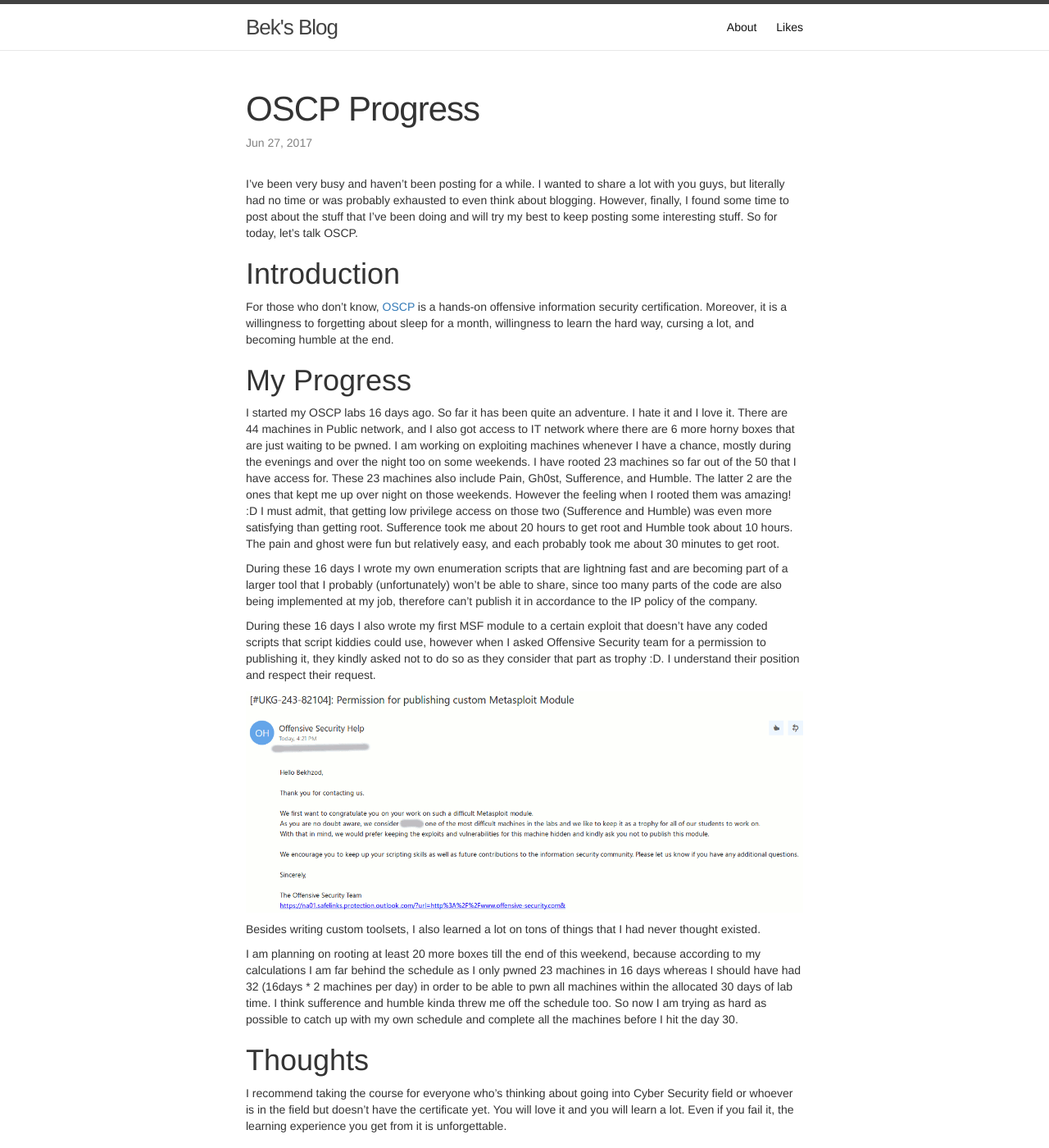
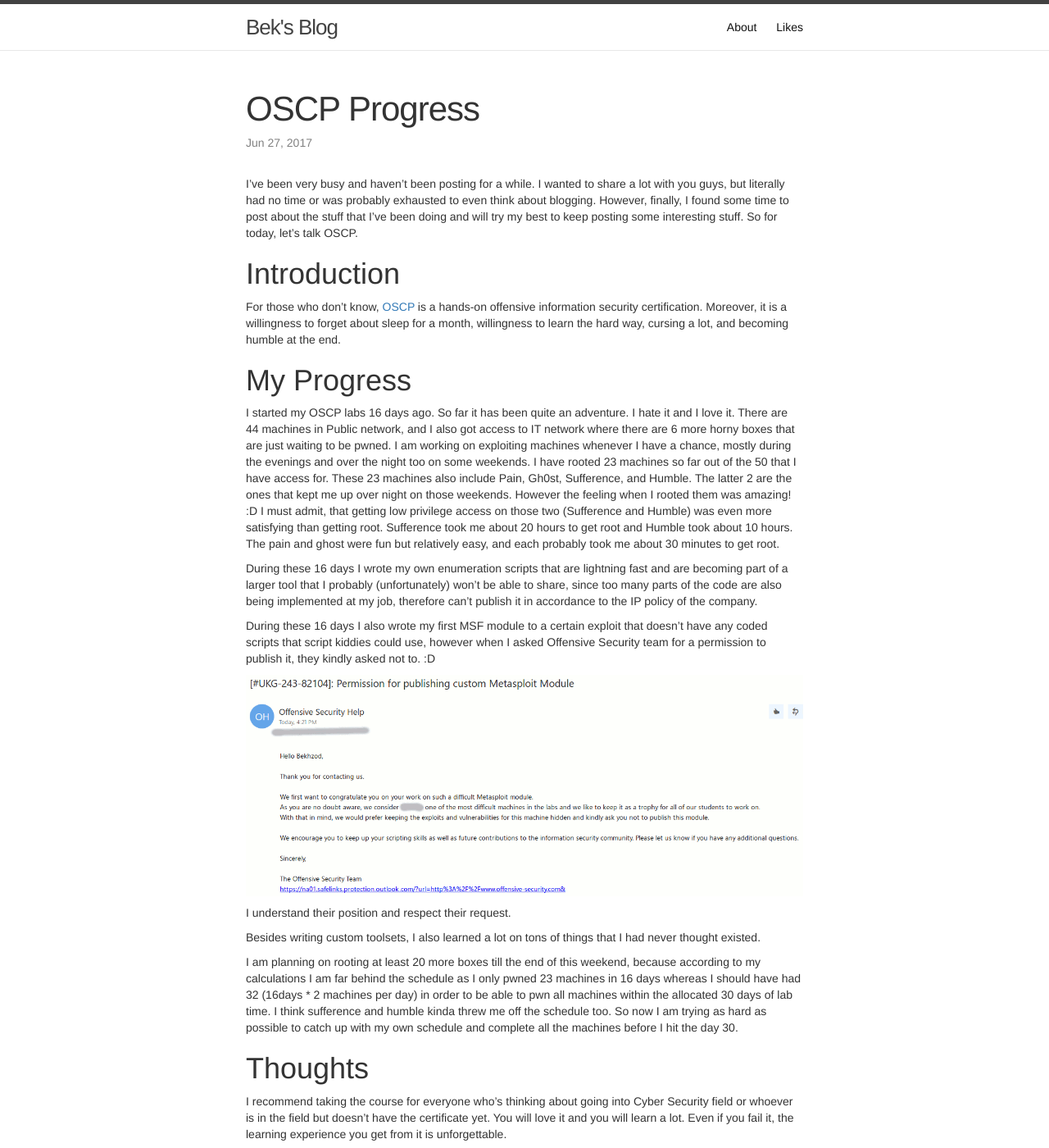
Before and after one commit to bekhzod0725/bekhzod0725.github.io, a Jekyll site: the page built from _posts/2017-06-27-oscp-progress.markdown, in a window 1280 px wide and 1400 px high. Shown: the whole window at 82% size. Built offline with Jekyll 4.4.1, drawn with Linux system fonts in a browser that asks for light colours; comment, search, counter and statistics services are not loaded.

Commit message:
img size

```diff
--- a/_posts/2017-06-27-oscp-progress.markdown
+++ b/_posts/2017-06-27-oscp-progress.markdown
@@ -10,19 +10,20 @@
 However, finally, I found some time to post about the stuff that I've been doing and will try my best to keep posting some interesting stuff. So for today, let's talk OSCP.
 
 # Introduction
-For those who don't know, [OSCP](https://www.offensive-security.com/information-security-certifications/oscp-offensive-security-certified-professional/) is a hands-on offensive information security certification. Moreover, it is a willingness to forgetting about sleep for a month, willingness to learn the hard way, cursing a lot, and becoming humble at the end.
+For those who don't know, [OSCP](https://www.offensive-security.com/information-security-certifications/oscp-offensive-security-certified-professional/) is a hands-on offensive information security certification. Moreover, it is a willingness to forget about sleep for a month, willingness to learn the hard way, cursing a lot, and becoming humble at the end.
 
 # My Progress
 I started my OSCP labs 16 days ago. So far it has been quite an adventure.  I hate it and I love it. There are 44 machines in Public network, and I also got access to IT network where there are 6 more horny boxes that are just waiting to be pwned. I am working on exploiting machines whenever I have a chance, mostly during the evenings and over the night too on some weekends. I have rooted 23 machines so far out of the 50 that I have access for. These 23 machines also include Pain, Gh0st, Sufference, and Humble. The latter 2 are the ones that kept me up over night on those weekends. However the feeling when I rooted them was amazing! :D I must admit, that getting low privilege access on those two (Sufference and Humble) was even more satisfying than getting root. Sufference took me about 20 hours to get root and Humble took about 10 hours. The pain and ghost were fun but relatively easy, and each probably took me about 30 minutes to get root.
 
 During these 16 days I wrote my own enumeration scripts that are lightning fast and are becoming part of a larger tool that I probably (unfortunately) won't be able to share, since too many parts of the code are also being implemented at my job, therefore can't publish it in accordance to the IP policy of the company.
 
-During these 16 days I also wrote my first MSF module to a certain exploit that doesn't have any coded scripts that script kiddies could use, however when I asked Offensive Security team for a permission to publishing it, they kindly asked not to do so as they consider that part as trophy :D. I understand their position and respect their request.
+During these 16 days I also wrote my first MSF module to a certain exploit that doesn't have any coded scripts that script kiddies could use, however when I asked Offensive Security team for a permission to publish it, they kindly asked not to. :D
 
 <p align="center">
 <img alt="Telegram Lumberjack AI" src="/assets/offsecmsf.png" width="100%" />
 </p>
 
+I understand their position and respect their request.
 
 Besides writing custom toolsets, I also learned a lot on tons of things that I had never thought existed.
 
```
